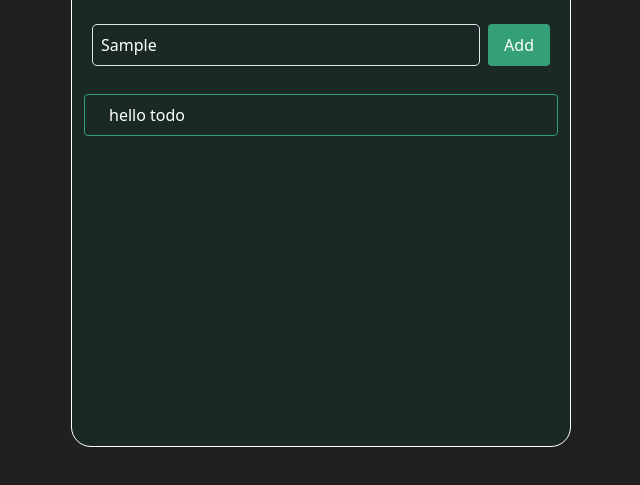
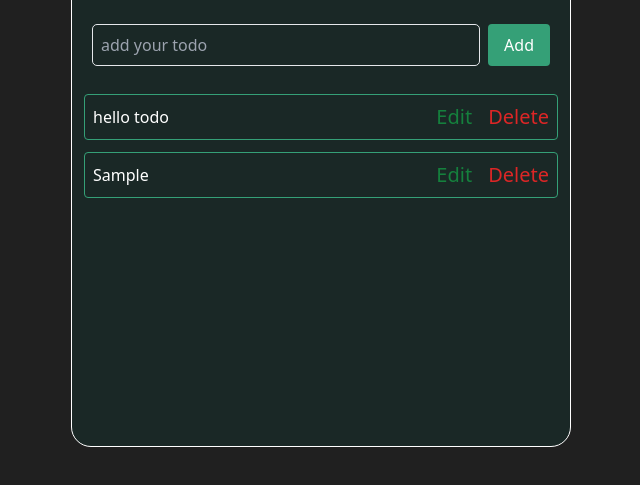
Before and after one commit to marleyudoy/todo-app, a website: page index.html in a window 1280 px wide. Both pictures are taken after typing "Sample" into the empty fields and a click on the button "Add". Shown: the part 203-688 px from the top of the page, without its empty margins (319-959 px from the left). Drawn offline with Linux system fonts and the light colour scheme.

Commit message:
i have added add function to add todo to the todo list and changed some style of the ui

```diff
--- a/index.html
+++ b/index.html
@@ -16,9 +16,7 @@
   </head>
   <body class="bg-[#202020] grid w-full h-[100vh] place-items-center">
     <section>
-      <div
-        class="main-todo-div"
-      >
+      <div class="main-todo-div">
         <h1 class="text-center text-3xl font-bold text-[rgb(53,160,119)]">
           TO-DO LIST
         </h1>
@@ -31,22 +29,18 @@
             id="todoInput"
           />
           <button
-          id="addBtn"
+            id="addBtn"
             class="bg-[rgb(53,160,119)] hover:bg-[rgb(32,156,88)] transition-all text-white px-4 py-2 rounded-[4px]"
           >
             Add
           </button>
         </div>
         <!-- all todo list  -->
-        <ul
-        id="todoList"
-          class="text-white mt-5 w-full px-2 py-2 border border-[rgb(53,160,119)] rounded-[4px]"
-        >
-          <li class="todoItem group">
+        <ul id="todoList" class="text-white mt-5 w-full">
+          <li class="todoItem">
             <p class="flex-1">hello todo</p>
-
-            <i class="fa-solid fa-pen-to-square editDeleteBtn"></i>
-            <i class="fa-solid fa-delete-left text-red-500 editDeleteBtn"></i>
+            <button class="editBtn">Edit</button>
+            <button class="deleteBtn">Delete</button>
           </li>
         </ul>
       </div>
--- a/index.js
+++ b/index.js
@@ -2,7 +2,7 @@ const todoInput = document.getElementById("todoInput");
 const todoList = document.getElementById("todoList");
 const addBtn = document.getElementById("addBtn");
 
-function createElement(el,text,classNm){
+function createElement(el, text, classNm) {
   let element = document.createElement(el);
   if (text !== undefined && text !== "") {
     element.innerHTML = text;
@@ -12,3 +12,20 @@ function createElement(el,text,classNm){
   }
   return element;
 }
+
+function addTodoList() {
+  let inputText = todoInput.value;
+  const li = createElement("li", "", "todoItem");
+  let p = createElement("p", inputText, "flex-1");
+  li.appendChild(p);
+  const editBtn = createElement("button", "Edit", "editBtn");
+  li.appendChild(editBtn);
+  const deleteBtn = createElement("button", "Delete", "deleteBtn");
+  li.appendChild(deleteBtn);
+  // binding li with todo list
+  todoList.appendChild(li);
+  todoInput.value = "";
+  todoInput.focus();
+}
+
+addBtn.addEventListener("click", addTodoList);
--- a/style.css
+++ b/style.css
@@ -1,14 +1,16 @@
 @tailwind base;
 @tailwind components;
 @tailwind utilities;
-.main-todo-div{
+.main-todo-div {
   @apply w-[500px] h-[500px] bg-[rgba(16,61,55,0.3)] border border-white rounded-[20px] p-3;
 }
 
-
 .todoItem {
-  @apply flex justify-between items-center overflow-hidden gap-4 px-4
+  @apply flex justify-between items-center gap-4 px-2 py-2 border border-[rgb(53,160,119)] rounded-[4px] mt-3;
 }
-.editDeleteBtn{
-  @apply text-xl cursor-pointer translate-x-[100px] opacity-0 group-hover:translate-x-0 group-hover:opacity-100 transition-all duration-300;
+.editBtn {
+  @apply text-xl cursor-pointer text-green-700;
 }
+.deleteBtn {
+  @apply text-xl cursor-pointer text-red-600;
+}
```
Also changed, not shown: dist/output.css.
